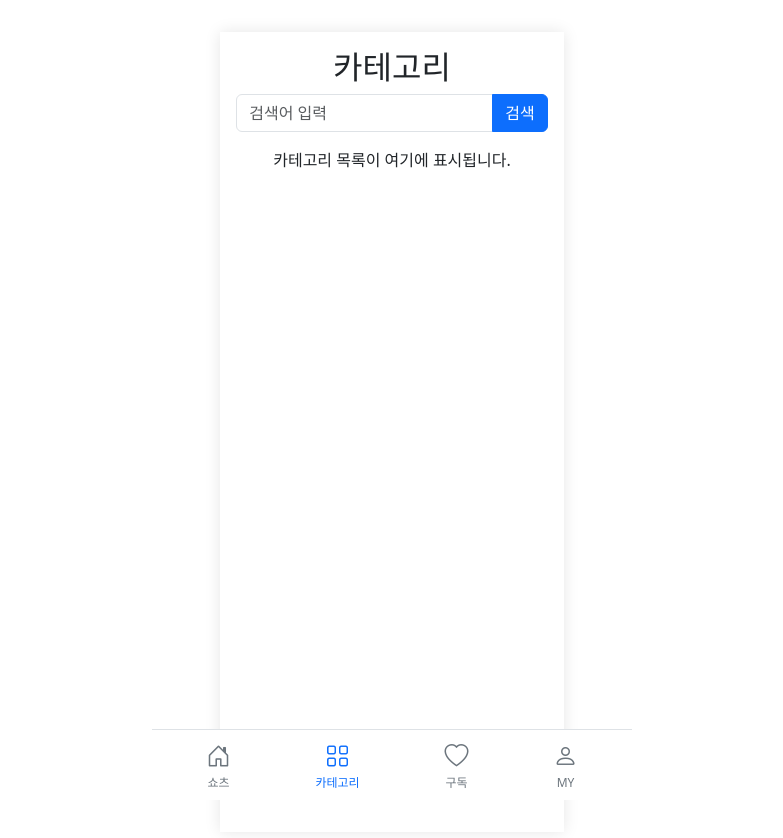
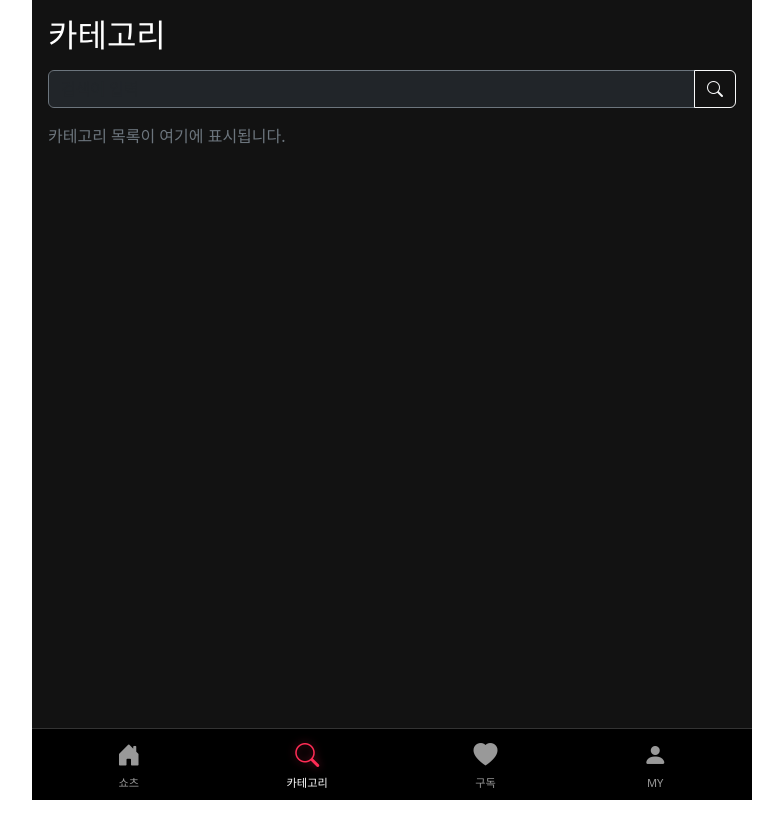
Before and after one commit to SSOOK-SSOOK/SSOOK_Front, a Vue app: page /category in a window 1280 px wide. Shown: the top 838 px of the page, without its empty margins (248-1031 px from the left). After the commit the page ends 800 px from the top, so only its background shows below. Built offline with nearby package versions, Linux system fonts and the light colour scheme.

Commit message:
feat : 프로젝트 초키 세팅 및 레이아웃 구현

```diff
--- a/src/App.vue
+++ b/src/App.vue
@@ -12,21 +12,15 @@ import BottomNav from './components/layout/BottomNav.vue'
 </script>
 
 <style>
-/* 전역 스타일 */
-body {
-  background-color: #f0f2f5; /* 데스크탑 배경색 */
-  margin: 0;
+/* 전역 스타일은 style.css에서 관리하지만, 레이아웃 관련은 여기서 보강 */
+.app-layout {
+  max-width: 720px; /* TikTok Style Layout Width */
+  margin: 0 auto;
+  min-height: 100vh;
+  background-color: var(--bg-color);
+  position: relative;
+  box-shadow: 0 0 20px rgba(255, 255, 255, 0.05);
+  padding-bottom: 60px; /* Bottom Nav Height */
+  overflow-x: hidden;
 }
-
-.app-layout {
-  max-width: 480px;
-  min-height: 100vh;
-  margin: 0 auto;
-  background-color: #ffffff;
-  position: relative;
-  box-shadow: 0 0 15px rgba(0,0,0,0.1); /* 앱 느낌 나는 그림자 */
-  padding-bottom: 60px; /* 하단 네비게이션 높이만큼 여백 */
-}
-
-/* 스크롤바 숨기기 등 모바일 느낌 추가 가능 */
 </style>
--- a/src/components/layout/BottomNav.vue
+++ b/src/components/layout/BottomNav.vue
@@ -1,23 +1,23 @@
 <template>
-  <nav class="bottom-nav navbar fixed-bottom navbar-light bg-white border-top">
+  <nav class="bottom-nav navbar fixed-bottom">
     <div class="container-fluid d-flex justify-content-around">
       <router-link to="/" class="nav-link text-center" active-class="active">
-        <i class="bi bi-house-door fs-4"></i>
+        <i class="bi bi-house-door-fill fs-4"></i>
         <div class="small-text">쇼츠</div>
       </router-link>
 
       <router-link to="/category" class="nav-link text-center" active-class="active">
-        <i class="bi bi-grid fs-4"></i>
+        <i class="bi bi-search fs-4"></i>
         <div class="small-text">카테고리</div>
       </router-link>
 
       <router-link to="/subscribe" class="nav-link text-center" active-class="active">
-        <i class="bi bi-heart fs-4"></i>
+        <i class="bi bi-heart-fill fs-4"></i>
         <div class="small-text">구독</div>
       </router-link>
 
       <router-link to="/mypage" class="nav-link text-center" active-class="active">
-        <i class="bi bi-person fs-4"></i>
+        <i class="bi bi-person-fill fs-4"></i>
         <div class="small-text">MY</div>
       </router-link>
     </div>
@@ -26,20 +26,33 @@
 
 <style scoped>
 .bottom-nav {
-  max-width: 480px; /* 모바일 앱 스타일 폭 제한 */
+  max-width: 720px;
   margin: 0 auto;
   left: 0;
   right: 0;
+  background-color: var(--nav-bg) !important;
+  border-top: 1px solid #333;
 }
+
 .nav-link {
-  color: #6c757d;
+  color: rgba(255, 255, 255, 0.6);
   text-decoration: none;
+  transition: color 0.2s;
 }
+
 .nav-link.active {
-  color: #0d6efd; /* Bootstrap Primary Color or Custom */
-  font-weight: bold;
+  color: var(--text-color);
 }
+
+/* 틱톡 스타일: 텍스트 없이 아이콘만 강조하거나, 선택된 아이콘에 포인트 컬러 */
+/* 여기서는 요청대로 포인트 컬러 적용 */
+.nav-link.active i {
+  color: var(--accent-color);
+  text-shadow: 0 0 8px rgba(254, 44, 85, 0.5); /* Neon Glow Effect */
+}
+
 .small-text {
-  font-size: 0.75rem;
+  font-size: 0.7rem;
+  margin-top: 2px;
 }
 </style>
--- a/src/style.css
+++ b/src/style.css
@@ -1,79 +1,19 @@
 :root {
-  font-family: system-ui, Avenir, Helvetica, Arial, sans-serif;
-  line-height: 1.5;
-  font-weight: 400;
-
-  color-scheme: light dark;
-  color: rgba(255, 255, 255, 0.87);
-  background-color: #242424;
-
-  font-synthesis: none;
-  text-rendering: optimizeLegibility;
-  -webkit-font-smoothing: antialiased;
-  -moz-osx-font-smoothing: grayscale;
-}
-
-a {
-  font-weight: 500;
-  color: #646cff;
-  text-decoration: inherit;
-}
-a:hover {
-  color: #535bf2;
+  --bg-color: #121212;
+  --text-color: #ffffff;
+  --accent-color: #FE2C55; /* TikTok Red */
+  --nav-bg: #000000;
 }
 
 body {
+  background-color: #000000; /* Outer background for PC */
+  color: var(--text-color);
+  font-family: -apple-system, BlinkMacSystemFont, "Segoe UI", Roboto, Helvetica, Arial, sans-serif;
+  -webkit-font-smoothing: antialiased;
   margin: 0;
-  display: flex;
-  place-items: center;
-  min-width: 320px;
-  min-height: 100vh;
-}
-
-h1 {
-  font-size: 3.2em;
-  line-height: 1.1;
-}
-
-button {
-  border-radius: 8px;
-  border: 1px solid transparent;
-  padding: 0.6em 1.2em;
-  font-size: 1em;
-  font-weight: 500;
-  font-family: inherit;
-  background-color: #1a1a1a;
-  cursor: pointer;
-  transition: border-color 0.25s;
-}
-button:hover {
-  border-color: #646cff;
-}
-button:focus,
-button:focus-visible {
-  outline: 4px auto -webkit-focus-ring-color;
-}
-
-.card {
-  padding: 2em;
+  padding: 0;
 }
 
 #app {
-  max-width: 1280px;
-  margin: 0 auto;
-  padding: 2rem;
-  text-align: center;
+  width: 100%;
 }
-
-@media (prefers-color-scheme: light) {
-  :root {
-    color: #213547;
-    background-color: #ffffff;
-  }
-  a:hover {
-    color: #747bff;
-  }
-  button {
-    background-color: #f9f9f9;
-  }
-}
--- a/src/views/CategoryTab.vue
+++ b/src/views/CategoryTab.vue
@@ -1,11 +1,13 @@
 <template>
-  <div class="p-3">
+  <div class="p-3 text-white">
     <h2>카테고리</h2>
-    <div class="input-group mb-3">
-      <input type="text" class="form-control" placeholder="검색어 입력">
-      <button class="btn btn-primary">검색</button>
+    <div class="input-group mb-3 mt-3">
+      <input type="text" class="form-control bg-dark text-white border-secondary" placeholder="검색어 입력">
+      <button class="btn btn-outline-light">
+        <i class="bi bi-search"></i>
+      </button>
     </div>
-    <p>카테고리 목록이 여기에 표시됩니다.</p>
+    <p class="text-secondary">카테고리 목록이 여기에 표시됩니다.</p>
   </div>
 </template>
 
--- a/src/views/MyPageTab.vue
+++ b/src/views/MyPageTab.vue
@@ -1,7 +1,10 @@
 <template>
-  <div class="p-3">
+  <div class="p-3 text-white">
     <h2>마이페이지</h2>
-    <p>내 정보와 설정이 여기에 표시됩니다.</p>
+    <div class="profile-section mt-4 text-center">
+        <div class="avatar bg-secondary rounded-circle d-inline-block mb-3" style="width: 80px; height: 80px;"></div>
+        <p>내 정보와 설정이 여기에 표시됩니다.</p>
+    </div>
   </div>
 </template>
 
--- a/src/views/ShortsTab.vue
+++ b/src/views/ShortsTab.vue
@@ -1,9 +1,15 @@
 <template>
-  <div class="p-3">
-    <h2>쇼츠 (Shorts)</h2>
-    <p>영상 피드가 여기에 표시됩니다.</p>
+  <div class="page-container d-flex flex-column justify-content-center align-items-center h-100">
+    <h2 class="text-white">쇼츠 (Shorts)</h2>
+    <p class="text-secondary">영상 피드가 여기에 표시됩니다.</p>
   </div>
 </template>
 
 <script setup>
 </script>
+
+<style scoped>
+.page-container {
+  min-height: 80vh;
+}
+</style>
--- a/src/views/SubscribeTab.vue
+++ b/src/views/SubscribeTab.vue
@@ -1,7 +1,7 @@
 <template>
-  <div class="p-3">
+  <div class="p-3 text-white">
     <h2>구독 관리</h2>
-    <p>구독한 카테고리 목록이 여기에 표시됩니다.</p>
+    <p class="text-secondary mt-3">구독한 카테고리 목록이 여기에 표시됩니다.</p>
   </div>
 </template>
 
```
Also changed, not shown: src/api/auth.js (added, +12 -0 lines), src/api/user.js (+0 -11 lines).
